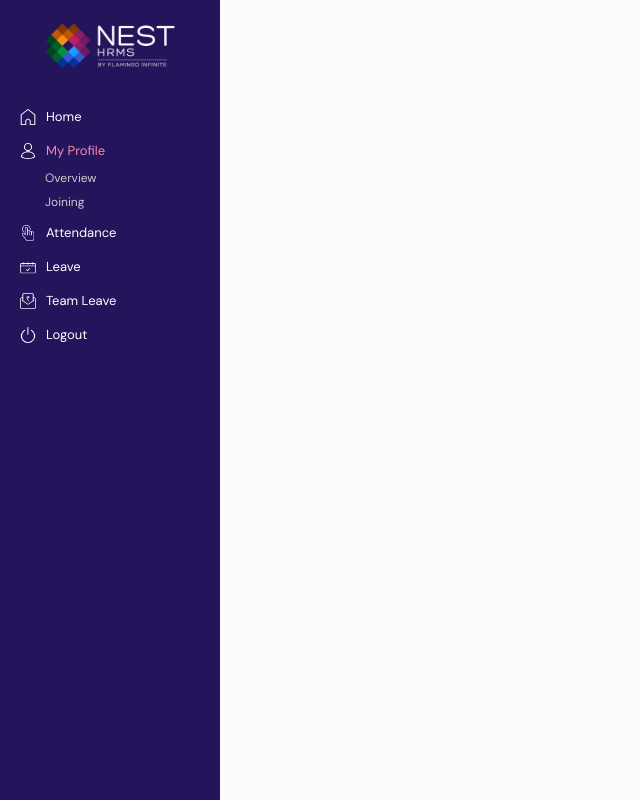
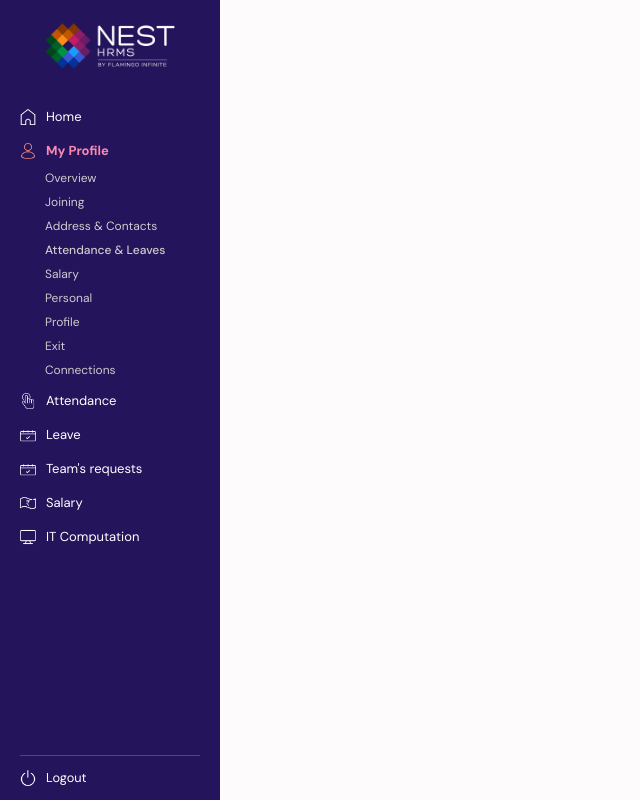
Before and after one commit to uasangs/Next-HRMS, a React (Vite) app: page /dashboard/profile/attendance-leaves in a window 1280 px wide. Both pictures are taken after a click on the item "My Profile". Shown: the whole page, without its empty margins (0-640 px from the left). Built offline with nearby package versions, Linux system fonts and the light colour scheme.

Commit message:
Profile Page Updated

```diff
--- a/src/Components/Layout/MainLayout.jsx
+++ b/src/Components/Layout/MainLayout.jsx
@@ -7,15 +7,7 @@ import "./MainLayout.css";
 import RegulariseForm from "../Attendance/RegulariseRequest/RegulariseForm";
 import LeaveRequest from "../Leave/LeaveRequest";
 import Expanses from "../Expanses/Expanses";
-import ProfileOverview from '../Profile/ProfileOverview';
-import ProfileJoining from '../Profile/ProfileJoining';
-import ProfileAddress from '../Profile/ProfileAddress';
-// import ProfileAttendance from '../Profile/ProfileAttendance';
-import ProfileSalary from '../Profile/ProfileSalary';
-import ProfilePersonal from '../Profile/ProfilePersonal';
-import ProfileInfo from '../Profile/ProfileInfo';
-import ProfileExit from '../Profile/ProfileExit';
-import ProfileConnections from '../Profile/ProfileConnections';
+import Profile from "../Profile/ProfileOverview";
 import ITComputation from "../ITComputation/ITComputation";
 import Salary from "../Salary/Salary";
 import MyLeave from "../Leave/MyLeave";
@@ -23,6 +15,17 @@ import HolidayPage from "../Leave/Holidays/HolidayPage";
 import StatusTabs from "../Attendance/RegulariseRequest/StatusTab";
 import RegularisseRequest from "../TeamsRequest/Regularise//RegularisseRequest";
 import TeamLeavereq from "../TeamsRequest/Leave/TeamLeavereq";
+import ProfileOverview from '../Profile/ProfileOverview';
+import ProfileJoining from '../Profile/ProfileJoining';
+import ProfileAddress from '../Profile/ProfileAddress';
+import ProfileAttendance from '../Profile/ProfileAttendance';
+import ProfileSalary from '../Profile/ProfileSalary';
+import ProfilePersonal from '../Profile/ProfilePersonal';
+import ProfileInfo from '../Profile/ProfileInfo';
+import ProfileExit from '../Profile/ProfileExit';
+import ProfileConnections from '../Profile/ProfileConnections';
+
+
 
 const MainLayout = () => {
   return (
@@ -31,7 +34,7 @@ const MainLayout = () => {
       <div className="main-content">
         <Routes>
           <Route index element={<HomeDashboard />} />
-          <Route path="profile" element={<ProfileOverview />} />
+          <Route path="profile" element={<Profile />} />
           <Route path="regularise" element={<RegulariseForm />} />
           <Route path="attendance" element={<Attendance />} />
           <Route path="leaverequest" element={<LeaveRequest />} />
@@ -43,17 +46,19 @@ const MainLayout = () => {
           <Route path="reg-req" element={<RegularisseRequest />} />
           <Route path="team's-leave-request" element={<TeamLeavereq />} />
           <Route path="regulrise-status" element={<StatusTabs />} />
+          <Route path="/dashboard/profile" element={<Profile />} />
+          <Route path="/dashboard/profile/:tab" element={<Profile />} />
 
-          {/* Profile Specific Routes */}
           <Route path="/dashboard/profile/overview" element={<ProfileOverview />} />
           <Route path="/dashboard/profile/joining" element={<ProfileJoining />} />
           <Route path="/dashboard/profile/address-contacts" element={<ProfileAddress />} />
-          {/* <Route path="/dashboard/profile/attendance-leaves" element={<ProfileAttendance />} /> */}
+          <Route path="/dashboard/profile/attendance-leaves" element={<ProfileAttendance />} />
           <Route path="/dashboard/profile/salary" element={<ProfileSalary />} />
           <Route path="/dashboard/profile/personal" element={<ProfilePersonal />} />
           <Route path="/dashboard/profile/profile-info" element={<ProfileInfo />} />
           <Route path="/dashboard/profile/exit" element={<ProfileExit />} />
           <Route path="/dashboard/profile/connections" element={<ProfileConnections />} />
+
         </Routes>
       </div>
     </div>
--- a/src/Components/Profile/ProfileAttendance.jsx
+++ b/src/Components/Profile/ProfileAttendance.jsx
@@ -0,0 +1,67 @@
+// ProfileInfo.js
+import React from 'react';
+import Header from '../Header/Header';
+
+const ProfileAttendance = () => {
+  return (
+    <div className="min-h-screen bg-gray-50">
+      <Header />
+      <div className="employee-profile-container">
+        <div className="profile-header">
+          <h1 className="profile-title">Employee Profile - Profile Settings</h1>
+          <p className="profile-subtitle">Manage profile picture and display preferences</p>
+        </div>
+        <div className="tab-content-container">
+          <div className="placeholder-content">
+            <h3>Profile Settings</h3>
+            <p>This section will contain profile picture upload, display name settings, and other profile-related configurations.</p>
+          </div>
+        </div>
+      </div>
+      <style jsx>{`
+        .employee-profile-container {
+          max-width: 1200px;
+          margin: 0 auto;
+          padding: 20px;
+          font-family: -apple-system, BlinkMacSystemFont, 'Segoe UI', 'Roboto', sans-serif;
+        }
+        .profile-header {
+          margin-bottom: 30px;
+          padding-bottom: 20px;
+          border-bottom: 1px solid #e1e5e9;
+        }
+        .profile-title {
+          font-size: 24px;
+          font-weight: 600;
+          color: #333;
+          margin: 0 0 5px 0;
+        }
+        .profile-subtitle {
+          font-size: 14px;
+          color: #666;
+          margin: 0;
+        }
+        .tab-content-container {
+          min-height: 400px;
+          background: white;
+          border-radius: 8px;
+          padding: 30px;
+          box-shadow: 0 1px 3px rgba(0, 0, 0, 0.1);
+          border: 1px solid #e1e5e9;
+        }
+        .placeholder-content {
+          text-align: center;
+          padding: 60px 20px;
+          color: #666;
+        }
+        .placeholder-content h3 {
+          font-size: 18px;
+          margin-bottom: 15px;
+          color: #333;
+        }
+      `}</style>
+    </div>
+  );
+};
+
+export default ProfileAttendance;
--- a/src/Components/Sidebar/Sidebar.jsx
+++ b/src/Components/Sidebar/Sidebar.jsx
@@ -225,6 +225,7 @@
 
 
 
+
 import React, { useState } from "react";
 import "./Sidebar.css";
 import logo from "../../assets/flamingo-logo.png";
@@ -238,14 +239,6 @@ import ITComputation from "../../assets/ITComputation.png";
 import LogoutIcon from "../../assets/Logout.png";
 import { NavLink, useNavigate, useLocation } from "react-router-dom";
 import { FaBars, FaTimes } from "react-icons/fa";
-
-// Constants for dropdowns
-const DROPDOWN_MENU = {
-  PROFILE: "profile",
-  ATTENDANCE: "attendance",
-  LEAVE: "leave",
-  TEAMS: "teams"
-};
 
 const Sidebar = () => {
   const [openDropdown, setOpenDropdown] = useState("");
@@ -281,13 +274,14 @@ const Sidebar = () => {
            location.pathname === "/dashboard/leaverequest";
   };
 
+// Add this helper function with your other helper functions:
 const isProfileRouteActive = () => {
   const profileRoutes = [
     "/dashboard/profile",
     "/dashboard/profile/overview",
     "/dashboard/profile/joining",
     "/dashboard/profile/address-contacts",
-      // "/dashboard/profile/attendance-leaves",
+    "/dashboard/profile/attendance-leaves",
     "/dashboard/profile/salary",
     "/dashboard/profile/personal",
     "/dashboard/profile/profile-info",
@@ -332,16 +326,17 @@ const Sidebar = () => {
               </li>
             </NavLink>
 
-            {/* Profile dropdown with active state check */}
+            {/* Updated Profile dropdown */}
+
 <li
-              onClick={() => toggleDropdown(DROPDOWN_MENU.PROFILE)}
-              className={`${openDropdown === DROPDOWN_MENU.PROFILE ? "dropdown-open" : ""} ${isProfileRouteActive() ? "dropdown-active" : ""}`}
+  onClick={() => toggleDropdown("profile")}
+  className={`${openDropdown === "profile" ? "dropdown-open" : ""} ${isProfileRouteActive() ? "dropdown-active" : ""}`}
 >
   <div className="icon-sildebar">
     <img src={MyProfile} alt="profile" />
     <span className="menu-label">My Profile</span>
   </div>
-              {openDropdown === DROPDOWN_MENU.PROFILE && (
+  {openDropdown === "profile" && (
     <ul className="submenu">
       <NavLink to="/dashboard/profile/overview" className={({ isActive }) => (isActive ? "active" : "")} onClick={closeSidebar}>
         <li>Overview</li>
@@ -349,21 +344,41 @@ const Sidebar = () => {
       <NavLink to="/dashboard/profile/joining" className={({ isActive }) => (isActive ? "active" : "")} onClick={closeSidebar}>
         <li>Joining</li>
       </NavLink>
-                  {/* Add more profile links similarly */}
+      <NavLink to="/dashboard/profile/address-contacts" className={({ isActive }) => (isActive ? "active" : "")} onClick={closeSidebar}>
+        <li>Address & Contacts</li>
+      </NavLink>
+      <NavLink to="/dashboard/profile/attendance-leaves" className={({ isActive }) => (isActive ? "active" : "")} onClick={closeSidebar}>
+        <li>Attendance & Leaves</li>
+      </NavLink>
+      <NavLink to="/dashboard/profile/salary" className={({ isActive }) => (isActive ? "active" : "")} onClick={closeSidebar}>
+        <li>Salary</li>
+      </NavLink>
+      <NavLink to="/dashboard/profile/personal" className={({ isActive }) => (isActive ? "active" : "")} onClick={closeSidebar}>
+        <li>Personal</li>
+      </NavLink>
+      <NavLink to="/dashboard/profile/profile-info" className={({ isActive }) => (isActive ? "active" : "")} onClick={closeSidebar}>
+        <li>Profile</li>
+      </NavLink>
+      <NavLink to="/dashboard/profile/exit" className={({ isActive }) => (isActive ? "active" : "")} onClick={closeSidebar}>
+        <li>Exit</li>
+      </NavLink>
+      <NavLink to="/dashboard/profile/connections" className={({ isActive }) => (isActive ? "active" : "")} onClick={closeSidebar}>
+        <li>Connections</li>
+      </NavLink>
     </ul>
   )}
 </li>
 
             {/* Attendance dropdown with active state check */}
             <li
-              onClick={() => toggleDropdown(DROPDOWN_MENU.ATTENDANCE)}
-              className={`${openDropdown === DROPDOWN_MENU.ATTENDANCE ? "dropdown-open" : ""} ${isAttendanceRouteActive() ? "dropdown-active" : ""}`}
+              onClick={() => toggleDropdown("attendance")}
+              className={`${openDropdown === "attendance" ? "dropdown-open" : ""} ${isAttendanceRouteActive() ? "dropdown-active" : ""}`}
             >
               <div className="icon-sildebar">
                 <img src={Attendance} alt="attendance" />
                 <span className="menu-label">Attendance</span>
               </div>
-              {openDropdown === DROPDOWN_MENU.ATTENDANCE && (
+              {openDropdown === "attendance" && (
                 <ul className="submenu">
                   <NavLink
                     to="/dashboard/attendance"
@@ -377,7 +392,7 @@ const Sidebar = () => {
                     className={({ isActive }) => (isActive ? "active" : "")}
                     onClick={closeSidebar}
                   >
-                    <li>Regularisation Status</li>
+                    <li>Regularise</li>
                   </NavLink>
                 </ul>
               )}
@@ -385,14 +400,14 @@ const Sidebar = () => {
 
             {/* Leave dropdown with active state check */}
             <li
-              onClick={() => toggleDropdown(DROPDOWN_MENU.LEAVE)}
-              className={`${openDropdown === DROPDOWN_MENU.LEAVE ? "dropdown-open" : ""} ${isLeaveRouteActive() ? "dropdown-active" : ""}`}
+              onClick={() => toggleDropdown("leave")}
+              className={`${openDropdown === "leave" ? "dropdown-open" : ""} ${isLeaveRouteActive() ? "dropdown-active" : ""}`}
             >
               <div className="icon-sildebar">
                 <img src={Leave} alt="leave" />
                 <span className="menu-label">Leave</span>
               </div>
-              {openDropdown === DROPDOWN_MENU.LEAVE && (
+              {openDropdown === "leave" && (
                 <ul className="submenu">
                   <NavLink
                     to="/dashboard/myleave"
@@ -412,42 +427,69 @@ const Sidebar = () => {
               )}
             </li>
 
-            {/* Team's Leave dropdown */}
+            {/* Teams dropdown with active state check */}
             <li
-              onClick={() => toggleDropdown(DROPDOWN_MENU.TEAMS)}
-              className={`${openDropdown === DROPDOWN_MENU.TEAMS ? "dropdown-open" : ""} ${isTeamsRouteActive() ? "dropdown-active" : ""}`}
+              onClick={() => toggleDropdown("teams")}
+              className={`${openDropdown === "teams" ? "dropdown-open" : ""} ${isTeamsRouteActive() ? "dropdown-active" : ""}`}
             >
               <div className="icon-sildebar">
-                <img src={Expenses} alt="expenses" />
-                <span className="menu-label">Team Leave</span>
+                <img src={Leave} alt="leave" />
+                <span className="menu-label">Team's requests</span>
               </div>
-              {openDropdown === DROPDOWN_MENU.TEAMS && (
+              {openDropdown === "teams" && (
                 <ul className="submenu">
                   <NavLink
                     to="/dashboard/reg-req"
                     className={({ isActive }) => (isActive ? "active" : "")}
                     onClick={closeSidebar}
                   >
-                    <li>Leave Request</li>
+                    <li>Regularise</li>
                   </NavLink>
                   <NavLink
                     to="/dashboard/team's-leave-request"
                     className={({ isActive }) => (isActive ? "active" : "")}
                     onClick={closeSidebar}
                   >
-                    <li>Leave Request Approval</li>
+                    <li>Leave</li>
                   </NavLink>
                 </ul>
               )}
             </li>
 
+            <NavLink
+              to="/dashboard/salary"
+              className={({ isActive }) => (isActive ? "active" : "")}
+              onClick={closeSidebar}
+            >
               <li>
-              <div className="icon-sildebar" onClick={handleLogout}>
+                <div className="icon-sildebar">
+                  <img src={Salary} alt="Salary" />
+                  <span className="menu-label">Salary</span>
+                </div>
+              </li>
+            </NavLink>
+
+            <NavLink
+              to="/dashboard/it"
+              className={({ isActive }) => (isActive ? "active" : "")}
+              onClick={closeSidebar}
+            >
+              <li>
+                <div className="icon-sildebar">
+                  <img src={ITComputation} alt="IT" />
+                  <span className="menu-label">IT Computation</span>
+                </div>
+              </li>
+            </NavLink>
+          </ul>
+        </div>
+
+        {/* Logout Button */}
+        <div className="logout-slidebar" onClick={handleLogout}>
+          <div className="icon-sildebar">
             <img src={LogoutIcon} alt="logout" />
             <span className="menu-label">Logout</span>
           </div>
-            </li>
-          </ul>
         </div>
       </div>
     </>
```
Lines whose indentation alone changed are shown as unchanged.
